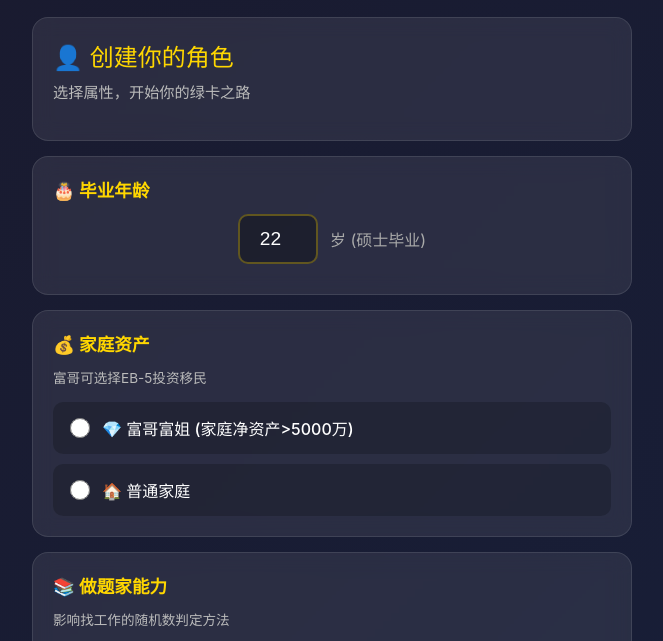
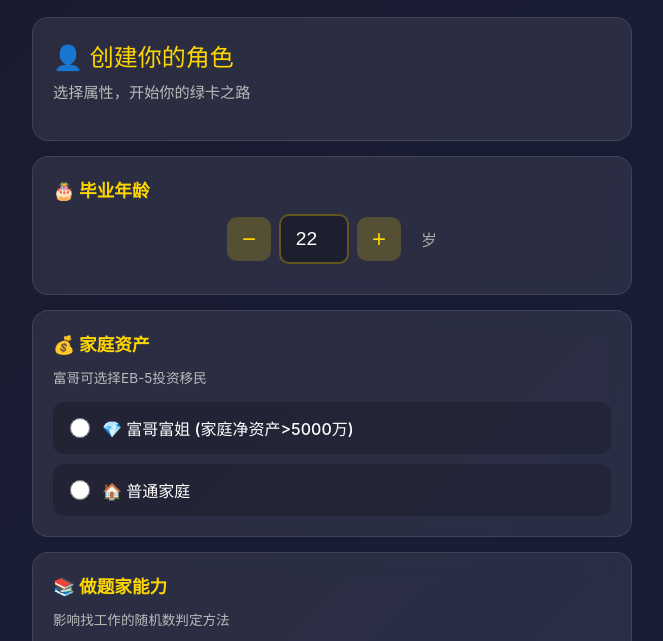
Before and after one commit to ConstantineWang/route-to-greencard, a website: page index.html in a window 1280 px wide. Shown: the part 93-734 px from the top of the page, without its empty margins (308-971 px from the left). Drawn offline with Linux system fonts and the light colour scheme.

Commit message:
Improve UI

```diff
--- a/css/style.css
+++ b/css/style.css
@@ -57,7 +57,10 @@ h1 { text-align: center; margin-bottom: 8px; font-size: 1.8em; }
 .dot.fail { background: #f44336; box-shadow: 0 0 8px rgba(244,67,54,0.5); }
 .dot.now { background: #ffd700; animation: pulse 1.5s infinite; box-shadow: 0 0 12px rgba(255,215,0,0.6); }
 @keyframes pulse { 0%,100% { transform: scale(1); opacity: 1; } 50% { transform: scale(1.2); opacity: 0.7; } }
-.age-input { display: flex; align-items: center; justify-content: center; margin: 10px 0; }
+.age-input { display: flex; align-items: center; justify-content: center; margin: 10px 0; gap: 8px; }
 .age-input input { background: rgba(0,0,0,0.3); color: #fff; border: 2px solid rgba(255,215,0,0.3); }
 .age-input input:focus { outline: none; border-color: #ffd700; }
+.age-btn { width: 44px; height: 44px; border: none; border-radius: 10px; background: rgba(255,215,0,0.2); color: #ffd700; font-size: 1.5em; cursor: pointer; transition: all 0.2s; }
+.age-btn:hover { background: rgba(255,215,0,0.4); }
+.age-btn:active { transform: scale(0.95); }
 .disclaimer { text-align: center; color: #555; font-size: 0.75em; margin-top: 25px; }
--- a/js/ui.js
+++ b/js/ui.js
@@ -16,8 +16,10 @@ export class UI {
       <div class="card">
         <h3>🎂 毕业年龄</h3>
         <div class="age-input">
-          <input type="number" id="age" min="20" max="35" value="22" style="width:80px;padding:12px;font-size:1.2em;border-radius:10px;text-align:center">
-          <span style="margin-left:12px;color:#aaa">岁 (硕士毕业)</span>
+          <button type="button" class="age-btn" id="age-down">−</button>
+          <input type="number" id="age" min="20" max="35" value="22" style="width:70px;padding:12px;font-size:1.2em;border-radius:10px;text-align:center">
+          <button type="button" class="age-btn" id="age-up">+</button>
+          <span style="margin-left:12px;color:#aaa">岁</span>
         </div>
       </div>
       <div class="card">
@@ -50,6 +52,9 @@ export class UI {
                      !this.el.querySelector('input[name="m"]:checked');
     };
     this.el.querySelectorAll('input[type="radio"]').forEach(r => r.onchange = check);
+    const ageInput = this.el.querySelector('#age');
+    this.el.querySelector('#age-down').onclick = () => { if (ageInput.value > 20) ageInput.value--; };
+    this.el.querySelector('#age-up').onclick = () => { if (ageInput.value < 35) ageInput.value++; };
     btn.onclick = () => {
       const age = parseInt(this.el.querySelector('#age').value) || 22;
       const cheat = this.el.querySelector('#cheat').checked;
```
